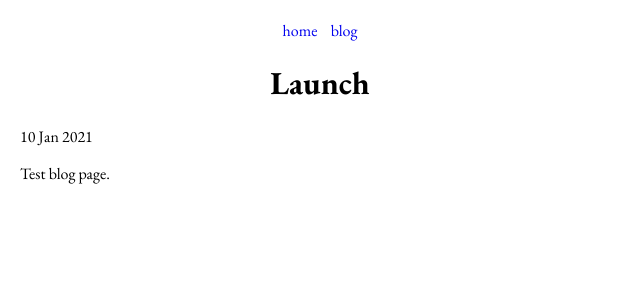
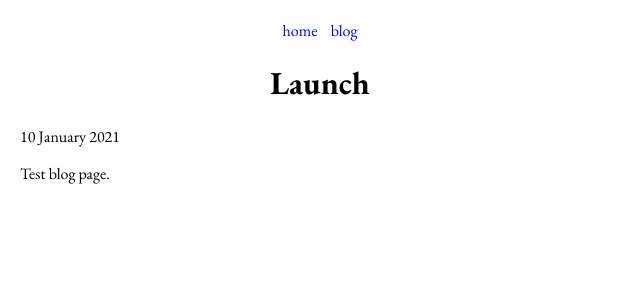
Before and after one commit to steinea/steinea.github.io, a Jekyll site: the page built from _posts/2021-01-10-launch.md, in a window 1280 px wide. Shown: the top 300 px of the page, without its empty margins (0-640 px from the left). Built offline with Jekyll 4.4.1, drawn with Linux system fonts in a browser that asks for light colours.

Commit message:
Updated formatting for blog posts

```diff
--- a/_layouts/post.html
+++ b/_layouts/post.html
@@ -3,7 +3,7 @@ layout: default
 ---
 
 <h1>{{ page.title }}</h1>
-<p class="meta">{{ page.date | date_to_string }}</p>
+<p class="meta">{{ page.date | date_to_long_string }}</p>
 
 <div class="post">
   {{ content }}
--- a/blog/index.html
+++ b/blog/index.html
@@ -6,7 +6,7 @@ title: Blog
 <h1>{{ page.title }}</h1>
 
    {% for post in site.posts %}
-      {{ post.date | date_to_long_string }}	 <a href="{{ post.url }}" title="{{ post.title }}">{{ post.title }}</a>
+      {{ post.date | date_to_string }}	 <a href="{{ post.url }}" title="{{ post.title }}">{{ post.title }}</a>
       <br>
    {% endfor %}
 
--- a/css/styles.css
+++ b/css/styles.css
@@ -22,11 +22,6 @@ nav ul li {
     margin: 5px;
 }
 
-ul.posts {
-    <!--list-style: none;-->
-    margin-left: 0;
-}
-
 a {
     text-decoration: none;
 }
```
